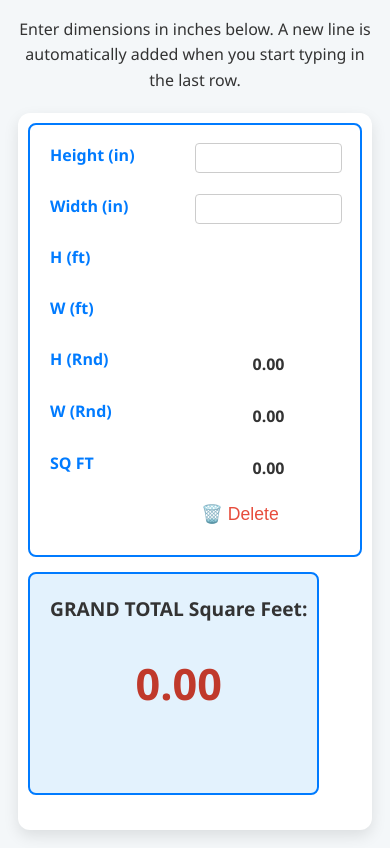
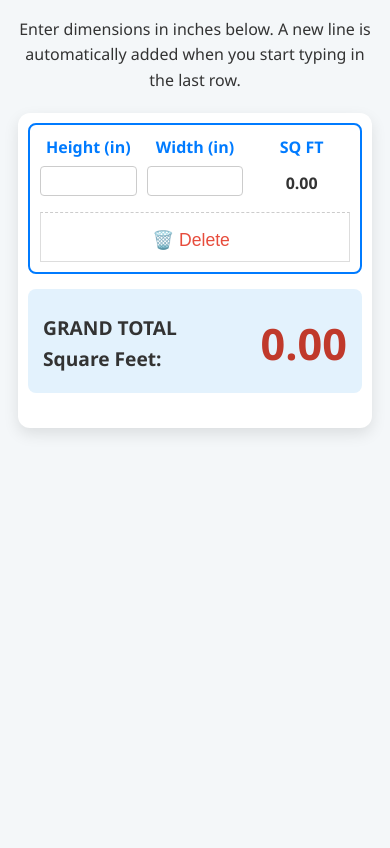
Before and after one commit to niraj25ctrl/ashtavinayak-sq-ft-calculator, a plain HTML site: page index.html in a window 390 px wide. Shown: the part 132-980 px from the top of the page. After the commit the page ends 844 px from the top, so only its background shows below. Drawn offline with Linux system fonts and the light colour scheme.

Commit message:
Update style.css

```diff
--- a/style.css
+++ b/style.css
@@ -130,8 +130,18 @@ tfoot .total-row {
         display: block;
     }
 
+    /* Hide the intermediate conversion columns in the header and body */
+    .desktop-only,
+    th:nth-child(3), td:nth-child(3), /* H (ft) */
+    th:nth-child(4), td:nth-child(4), /* W (ft) */
+    th:nth-child(5), td:nth-child(5), /* H (Rnd) */
+    th:nth-child(6), td:nth-child(6)  /* W (Rnd) */
+     {
+        display: none !important;
+    }
+
     thead {
-        display: none; /* Hide header on mobile for cleaner stacking */
+        display: none; /* Hide header completely on mobile */
     }
 
     /* Collapse table rows into blocks */
@@ -141,49 +151,68 @@ tfoot .total-row {
         border-radius: 8px;
         padding: 10px;
         background-color: var(--container-bg);
+        display: grid; /* Use grid for cleaner column layout on mobile row */
+        grid-template-columns: 1fr 1fr 1fr; /* 3 columns: H(in), W(in), SqFt */
+        grid-template-rows: auto auto;
+        gap: 10px;
     }
 
-    /* Display cells as key-value pairs using flexbox */
-    td {
+    /* Input columns and SqFt column will span the top row */
+    td:nth-child(1), td:nth-child(2), td:nth-child(7) { /* H(in), W(in), Square ft */
+        grid-row: 1;
         border: none;
-        position: relative;
-        padding-left: 50%;
-        text-align: left;
-        min-height: 35px; /* Ensure space for content */
+        padding: 0;
+        text-align: center;
     }
 
-    /* Use data attributes for labels before content (like a key) */
+    td:nth-child(1) { grid-column: 1; }
+    td:nth-child(2) { grid-column: 2; }
+    td:nth-child(7) { grid-column: 3; }
+
+    /* Action (Delete) column spans the bottom row */
+    td:nth-child(8) {
+        grid-row: 2;
+        grid-column: 1 / span 3; /* spans all 3 columns */
+        border-top: 1px dashed #ccc;
+        padding-top: 10px;
+    }
+
+    /* Custom mobile labels for inputs and result */
     td:before {
         content: attr(data-label);
-        position: absolute;
-        left: 10px;
-        width: 45%;
-        padding-right: 10px;
-        white-space: nowrap;
+        display: block;
         font-weight: bold;
         color: var(--primary-color);
-        text-align: left;
+        text-align: center;
+        margin-bottom: 5px;
     }
 
-    /* Special handling for the total row */
-    .total-row td {
-        display: flex;
-        justify-content: space-between;
-        padding: 10px;
+    /* Remove padding-left used in previous mobile version */
+    td {
+        padding-left: 0;
     }
 
-    /* Ensure the final total cell spans correctly */
-    .final-total-cell {
-        flex-grow: 1;
-        text-align: right !important;
-        padding-right: 0 !important;
+    /* Total row reverts to flex for clear two-column layout */
+    .total-row {
+        display: flex;
+        flex-wrap: nowrap;
+        justify-content: space-between;
+        align-items: center;
+        padding: 15px;
+        border: none;
     }
 
     .total-label {
         flex-grow: 1;
         text-align: left !important;
         font-size: 1.2em !important;
-        padding-right: 0 !important;
+        padding-right: 10px !important;
+    }
+
+    .final-total-cell {
+        flex-shrink: 0;
+        text-align: right !important;
+        padding: 0 !important;
     }
 
     #grandTotalSqFt {
```
